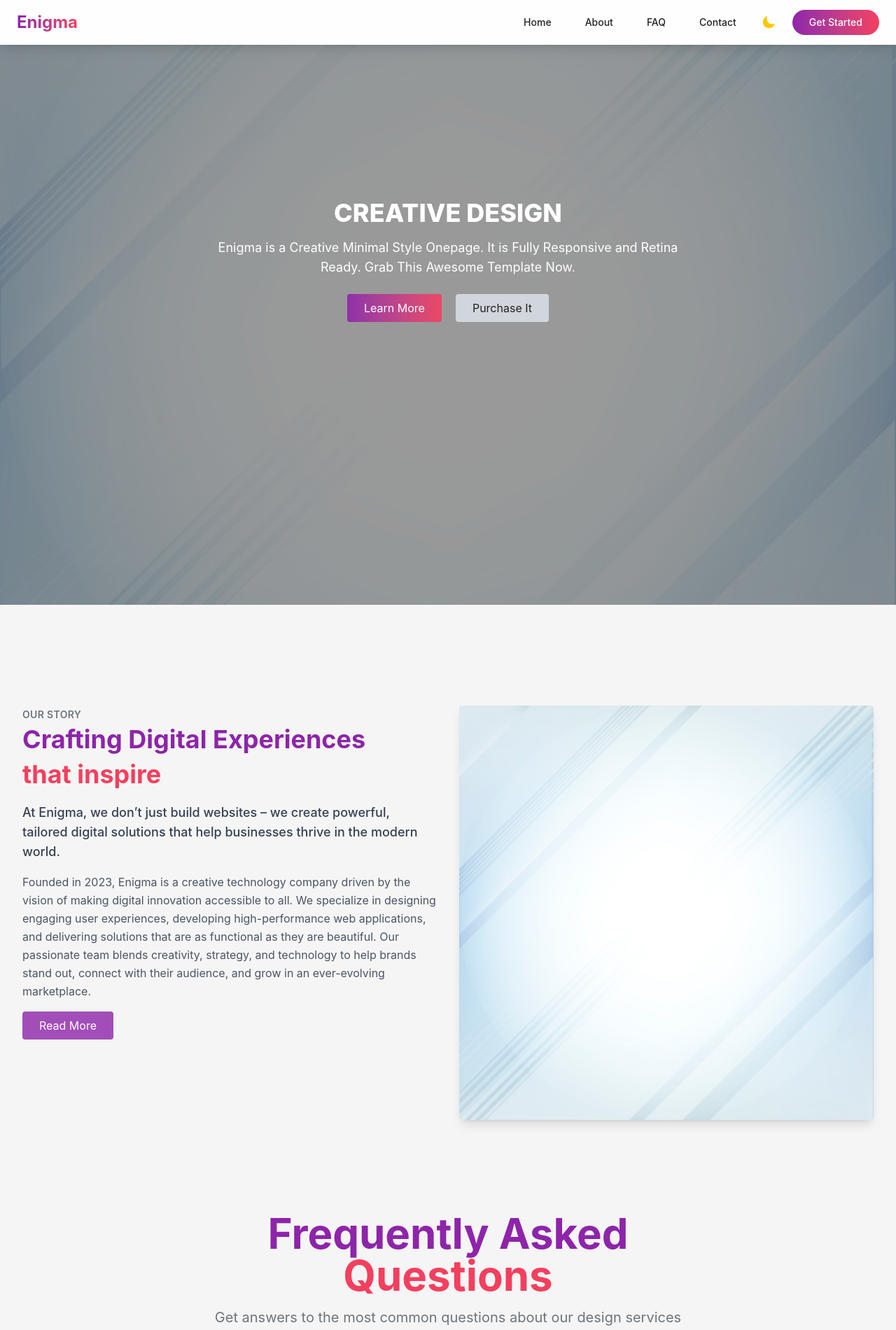
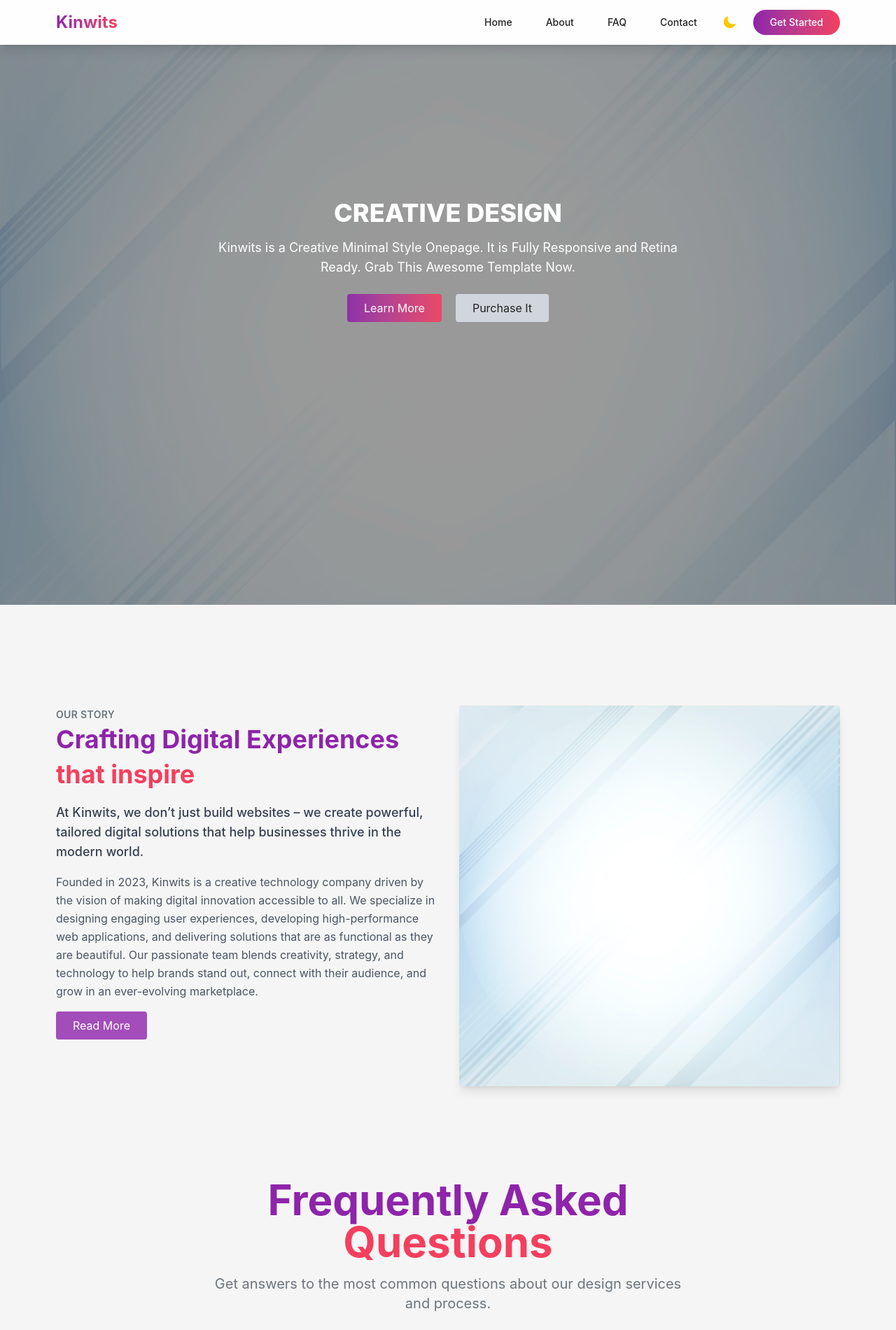
Before and after one commit to kinwitstech/Template-Basic, a React (Vite) app: page / in a window 1280 px wide. Shown: the top 1900 px of the page at 70% size. Built offline with nearby package versions, Linux system fonts and the light colour scheme.

Commit message:
Additional minor changes

```diff
--- a/src/components/About.jsx
+++ b/src/components/About.jsx
@@ -2,10 +2,10 @@ import aboutImage from "../assets/60241.jpg";
 
 export default function About() {
   return (
-    <section id="about" className="px-4 py-20 bg-base-200">
+    <section id="about" className="px-20 py-20 bg-base-200">
       <div className="flex flex-col items-stretch gap-8 lg:flex-row">
         {/* Left Column */}
-        <div className="lg:w-1/2 ml-4">
+        <div className="lg:w-1/2">
           <div className="space-y-4">
             <span className="text-sm font-semibold tracking-wide text-secondary">
               OUR STORY
@@ -15,11 +15,11 @@ export default function About() {
               <span className="text-accent">that inspire</span>
             </h2>
             <h4 className="text-lg font-medium text-gray-700">
-              At Enigma, we don’t just build websites – we create powerful, tailored
+              At Kinwits, we don’t just build websites – we create powerful, tailored
               digital solutions that help businesses thrive in the modern world.
             </h4>
             <p className="leading-relaxed text-gray-600">
-              Founded in 2023, Enigma is a creative technology company driven by the vision
+              Founded in 2023, Kinwits is a creative technology company driven by the vision
               of making digital innovation accessible to all. We specialize in designing
               engaging user experiences, developing high-performance web applications, and
               delivering solutions that are as functional as they are beautiful. Our
@@ -37,7 +37,7 @@ export default function About() {
         </div>
 
         {/* Right Column */}
-        <div className="lg:w-1/2 mr-4">
+        <div className="lg:w-1/2">
           <img
             src={aboutImage}
             className="object-cover w-full rounded shadow-lg"
--- a/src/components/Footer.jsx
+++ b/src/components/Footer.jsx
@@ -36,12 +36,12 @@ const socialLinks = [
 export default function Footer() {
   return (
     <footer className="text-white bg-gray-900">
-      <div className="px-4 py-16 mx-auto max-w-7xl ml-6 mr-6">
+      <div className="px-20 py-16 mx-auto max-w-7xl">
         <div className="grid grid-cols-1 gap-8 md:grid-cols-2 lg:grid-cols-4">
           {/* Add your Company Info in this block */}
           <div className="col-span-1 lg:col-span-2">
             <h3 className="mb-4 text-2xl font-bold text-transparent bg-clip-text bg-gradient-to-r from-primary/90 to-accent/90">
-              Enigma
+              Kinwits
             </h3>
             <p className="max-w-md mb-6 text-secondary">
               Transform your digital presence with our innovative solutions.
@@ -93,7 +93,7 @@ export default function Footer() {
         <div className="pt-8 mt-12 border-t border-secondary/30">
           <div className="flex flex-col items-center justify-between md:flex-row">
             <p className="text-sm text-secondary">
-              © {new Date().getFullYear()} Enigma. All rights reserved.
+              © {new Date().getFullYear()} Kinwits. All rights reserved.
             </p>
             <div className="flex mt-4 space-x-6 md:mt-0">
               <a href="#" className="text-sm text-secondary transition-colors duration-300 hover:text-white">
--- a/src/components/Jumbotron.jsx
+++ b/src/components/Jumbotron.jsx
@@ -19,7 +19,7 @@ export default function Jumbotron() {
       <div className="relative flex flex-col items-center justify-center px-4 py-35">
         <h2 className="mb-4 text-4xl font-extrabold text-white">CREATIVE DESIGN</h2>
         <p className="max-w-2xl mx-auto mb-6 text-lg text-white">
-          Enigma is a Creative Minimal Style Onepage. It is Fully Responsive and Retina Ready.
+          Kinwits is a Creative Minimal Style Onepage. It is Fully Responsive and Retina Ready.
           Grab This Awesome Template Now.
         </p>
         <div className="flex justify-center space-x-5">
--- a/src/components/Navbar.jsx
+++ b/src/components/Navbar.jsx
@@ -33,13 +33,13 @@ export default function Navbar() {
 
   return (
     <nav className="fixed top-0 left-0 right-0 z-50 shadow-lg bg-base-100/90 backdrop-blur-md">
-      <div className="px-6 mx-auto max-w-7xl">
+      <div className="px-20 mx-auto max-w-7xl">
         <div className="flex items-center justify-between h-16">
           <a
             href="#home"
             className="text-2xl font-bold text-transparent bg-clip-text bg-gradient-to-r from-primary to-accent"
           >
-            Enigma
+            Kinwits
           </a>
 
           {/* Desktop Navigation */}
```
